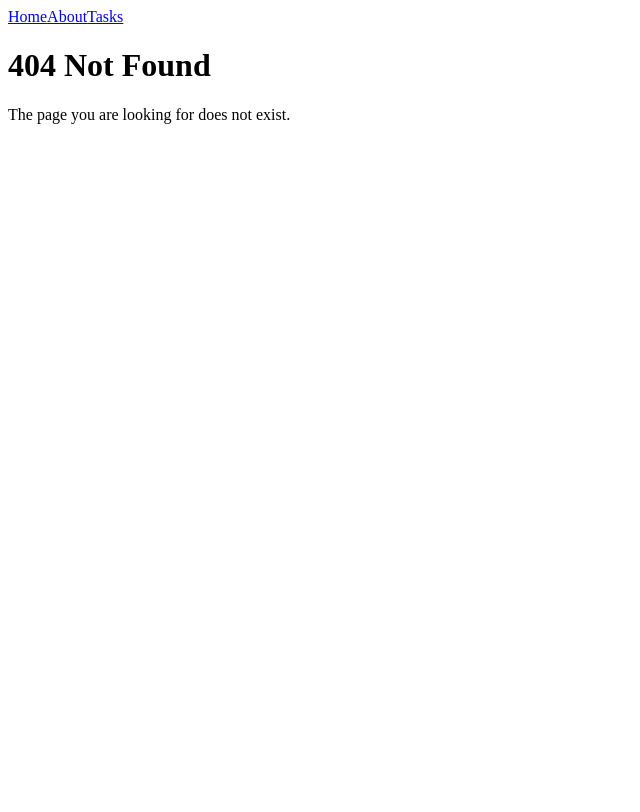
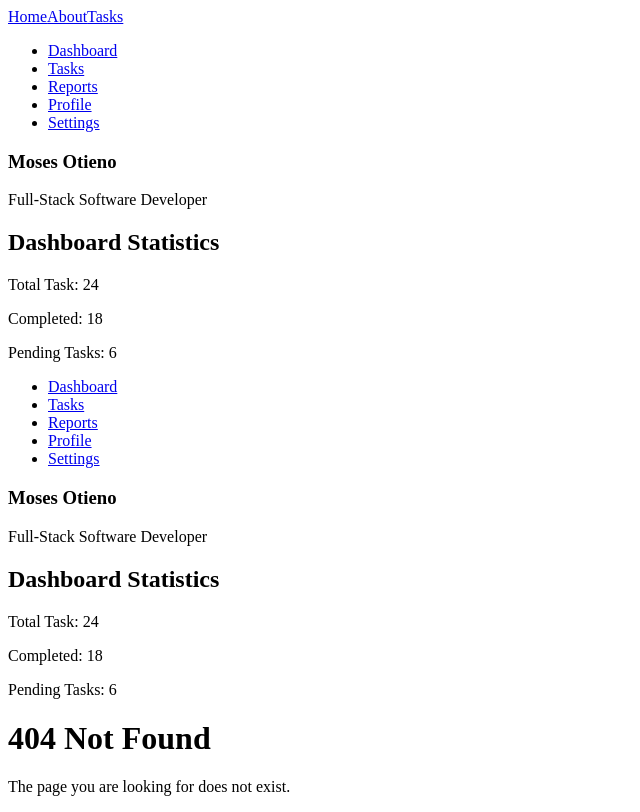
Before and after one commit to moses-25/React-TaskManager, a React (Vite) app: page /dashboard in a window 1280 px wide. Before the commit this address had no page. Shown: the whole page, without its empty margins (0-640 px from the left). Built offline with nearby package versions, Linux system fonts and the light colour scheme.

Commit message:
modifed my APP.JSX ,initialised my    src/Pages/Dashboard.jsx         src/components/DashboardStats.jsx         src/components/Sidebar.jsx         src/components/UserCard.jsx files

```diff
--- a/src/App.jsx
+++ b/src/App.jsx
@@ -1,8 +1,12 @@
 import {Routes, Route } from "react-router-dom"
 
 import Navbar from "./components/Navbar";
+import Sidebar from "./components/Sidebar";
+import UserCard from "./components/UserCard";
+import DashboardStats from "./components/DashboardStats";
 //import the pages
 import Home from "./Pages/Home";
+import Dashboard from "./Pages/Dashboard";
 import About from "./Pages/About";
 import Tasks from "./Pages/Tasks";
 import TaskDetails from "./Pages/TaskDetails";
@@ -13,6 +17,10 @@
   return (
     <>
       <Navbar />
+      <Dashboard />
+      <Sidebar />
+      <UserCard />
+      <DashboardStats />
 
       <Routes>
         <Route path="/" element={<Home />} />
--- /dev/null
+++ b/src/Pages/Dashboard.jsx
@@ -0,0 +1,16 @@
+import Sidebar from "../components/Sidebar";
+import UserCard from "../components/UserCard";
+import DashboardStats from "../components/DashboardStats";
+
+export default function Dashboard() {
+    return (
+        <div>
+            <Sidebar />
+            <main>
+                <UserCard />
+                <DashboardStats />
+            </main>
+
+        </div>
+    );
+}
--- /dev/null
+++ b/src/components/DashboardStats.jsx
@@ -0,0 +1,13 @@
+export default function DashboardStats() {
+    return (
+        <section>
+            <h1>Dashboard Statistics</h1>
+
+            <div>
+                <p>Total Task: 24</p>
+                <p>Completed: 18</p>
+                <p>Pending Tasks: 6</p>
+            </div>
+        </section>
+    );
+}
--- /dev/null
+++ b/src/components/Sidebar.jsx
@@ -0,0 +1,29 @@
+import { Link } from "react-router-dom";
+
+export default function sidebar() {
+  return (
+    <aside>
+      <ul>
+        <li>
+          <Link to="/dashboard">Dashboard</Link>
+        </li>
+
+        <li>
+          <Link to="/tasks">Tasks</Link>
+        </li>
+
+        <li>
+          <Link to="/reports">Reports</Link>
+        </li>
+
+        <li>
+          <Link to="/profile">Profile</Link>
+        </li>
+
+        <li>
+          <Link to="/settings">Settings</Link>
+        </li>
+      </ul>
+    </aside>
+  );
+}
--- /dev/null
+++ b/src/components/UserCard.jsx
@@ -0,0 +1,8 @@
+export default function UserCard(){
+    return (
+        <div>
+            <h3>Moses Otieno</h3>
+            <p>Full-Stack Software Developer</p>
+        </div>
+    );
+}
```
